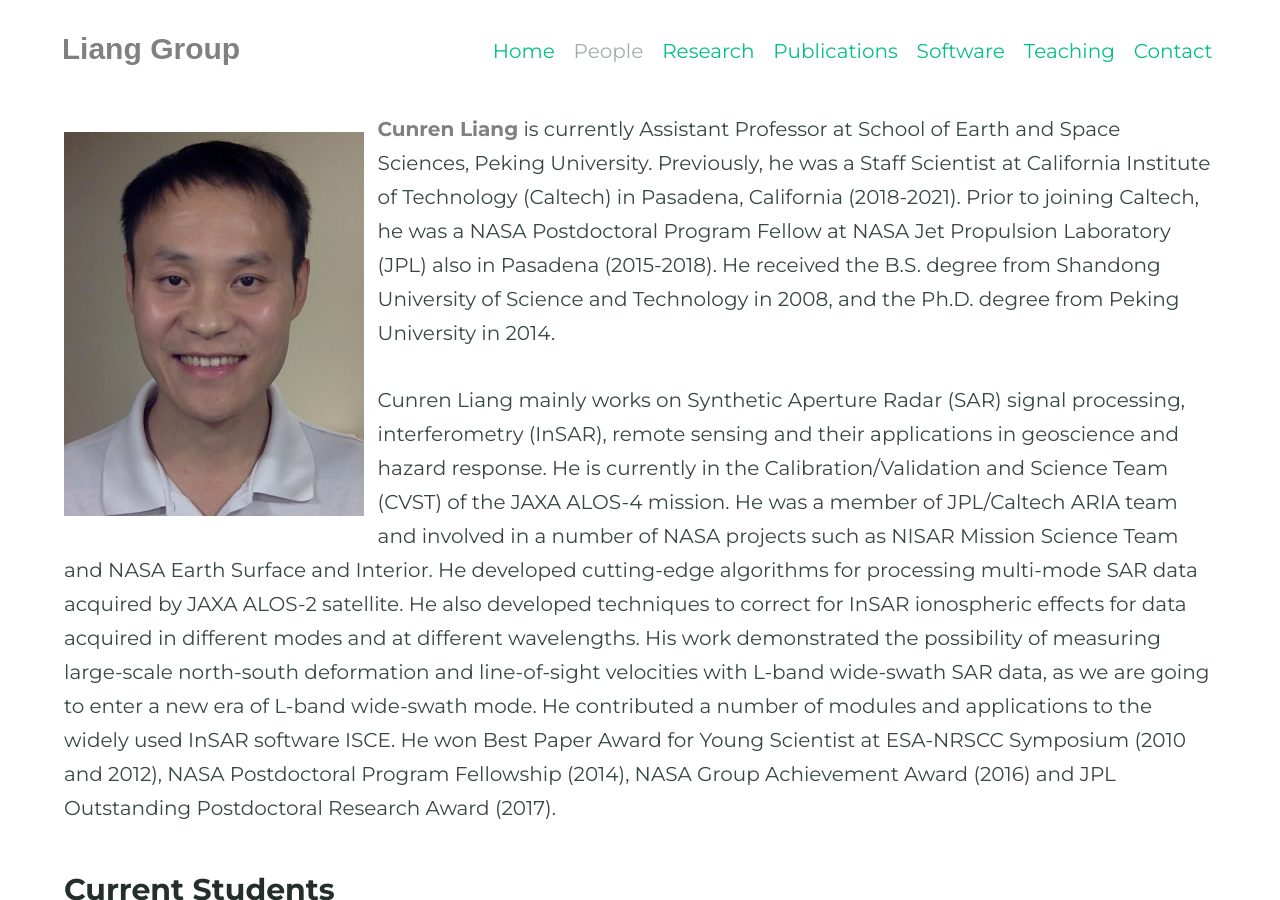
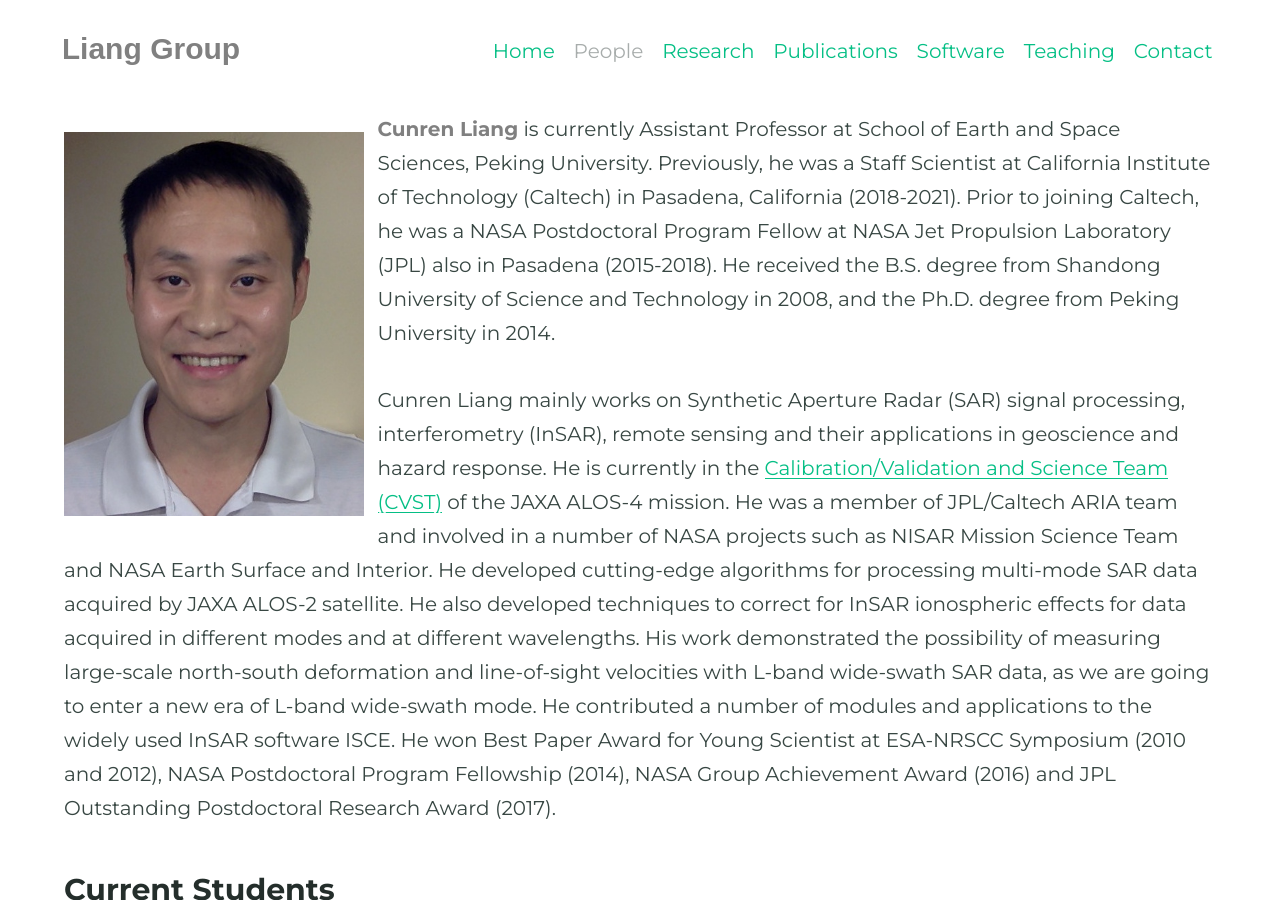
Before and after one commit to CunrenLiang/cunrenliang.github.io, a Jekyll site: the page built from people.md, in a window 1280 px wide and 900 px high. Built offline with Jekyll 4.4.1, drawn with Linux system fonts in a browser that asks for light colours; some web fonts are replaced; part of the change alters nothing that is shown.

Commit message:
Update people.md

```diff
--- a/people.md
+++ b/people.md
@@ -7,7 +7,7 @@ title: People
 
 <span style="color:Gray; font-weight: 800">Cunren Liang</span> is currently Assistant Professor at School of Earth and Space Sciences, Peking University. Previously, he was a Staff Scientist at California Institute of Technology (Caltech) in Pasadena, California (2018-2021). Prior to joining Caltech, he was a NASA Postdoctoral Program Fellow at NASA Jet Propulsion Laboratory (JPL) also in Pasadena (2015-2018). He received the B.S. degree from Shandong University of Science and Technology in 2008, and the Ph.D. degree from Peking University in 2014.
 
-Cunren Liang mainly works on Synthetic Aperture Radar (SAR) signal processing, interferometry (InSAR), remote sensing and their applications in geoscience and hazard response. He is currently in the Calibration/Validation and Science Team (CVST) of the JAXA ALOS-4 mission. He was a member of JPL/Caltech ARIA team and involved in a number of NASA projects such as NISAR Mission Science Team and NASA Earth Surface and Interior. He developed cutting-edge algorithms for processing multi-mode SAR data acquired by JAXA ALOS-2 satellite. He also developed techniques to correct for InSAR ionospheric effects for data acquired in different modes and at different wavelengths. His work demonstrated the possibility of measuring large-scale north-south deformation and line-of-sight velocities with L-band wide-swath SAR data, as we are going to enter a new era of L-band wide-swath mode. He contributed a number of modules and applications to the widely used InSAR software ISCE. He won Best Paper Award for Young Scientist at ESA-NRSCC Symposium (2010 and 2012), NASA Postdoctoral Program Fellowship (2014), NASA Group Achievement Award (2016) and JPL Outstanding Postdoctoral Research Award (2017).
+Cunren Liang mainly works on Synthetic Aperture Radar (SAR) signal processing, interferometry (InSAR), remote sensing and their applications in geoscience and hazard response. He is currently in the [Calibration/Validation and Science Team (CVST)](https://www.eorc.jaxa.jp/ALOS/en/alos-4/a4_calval_e.htm) of the JAXA ALOS-4 mission. He was a member of JPL/Caltech ARIA team and involved in a number of NASA projects such as NISAR Mission Science Team and NASA Earth Surface and Interior. He developed cutting-edge algorithms for processing multi-mode SAR data acquired by JAXA ALOS-2 satellite. He also developed techniques to correct for InSAR ionospheric effects for data acquired in different modes and at different wavelengths. His work demonstrated the possibility of measuring large-scale north-south deformation and line-of-sight velocities with L-band wide-swath SAR data, as we are going to enter a new era of L-band wide-swath mode. He contributed a number of modules and applications to the widely used InSAR software ISCE. He won Best Paper Award for Young Scientist at ESA-NRSCC Symposium (2010 and 2012), NASA Postdoctoral Program Fellowship (2014), NASA Group Achievement Award (2016) and JPL Outstanding Postdoctoral Research Award (2017).
 
 
 ### Current Students
```
